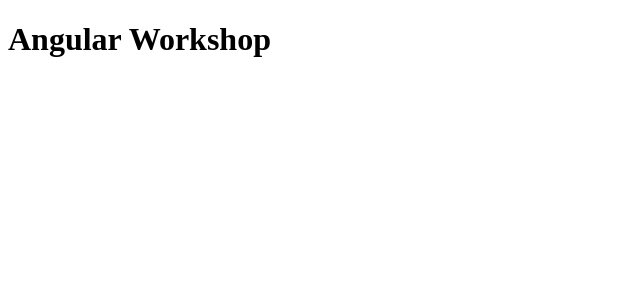
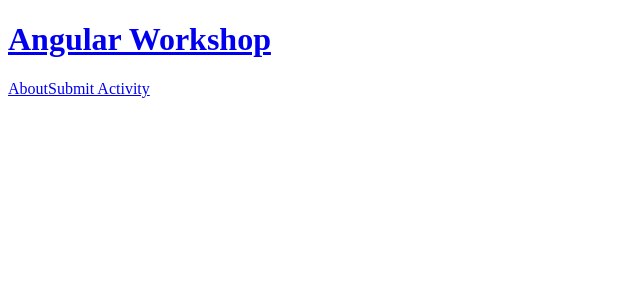
Before and after one commit to StephenFluin/2017-03-21-melbourne-workshop, an Angular app: page / in a window 1280 px wide. Shown: the top 300 px of the page, without its empty margins (0-640 px from the left). Built offline with nearby package versions, Linux system fonts and the light colour scheme; no server answers.

Commit message:
Lazy loading

```diff
--- a/src/app/about/about.module.ts
+++ b/src/app/about/about.module.ts
@@ -1,10 +1,14 @@
 import { NgModule } from '@angular/core';
 import { CommonModule } from '@angular/common';
 import { AboutComponent } from './about.component';
+import { RouterModule } from '@angular/router';
 
 @NgModule({
   imports: [
-    CommonModule
+    CommonModule,
+    RouterModule.forChild([
+      {path: '', component: AboutComponent},
+    ])
   ],
   declarations: [AboutComponent]
 })
--- a/src/app/app.component.html
+++ b/src/app/app.component.html
@@ -1,4 +1,8 @@
 <h1>
-  {{title}}
+  <a routerLink="/">{{title}}</a>
 </h1>
-<app-activity-list></app-activity-list>
+<div>
+<a routerLink="/about">About</a>
+<a routerLink="/submit">Submit Activity</a>
+</div>
+<router-outlet></router-outlet>
--- a/src/app/submit/submit.module.ts
+++ b/src/app/submit/submit.module.ts
@@ -1,10 +1,14 @@
 import { NgModule } from '@angular/core';
 import { CommonModule } from '@angular/common';
 import { SubmitComponent } from './submit.component';
+import { RouterModule } from '@angular/router';
 
 @NgModule({
   imports: [
-    CommonModule
+    CommonModule,
+    RouterModule.forChild([
+      {path: '', component: SubmitComponent},
+    ])
   ],
   declarations: [SubmitComponent]
 })
```
Also changed, not shown: src/app/app.module.ts (+7 -1 lines).
